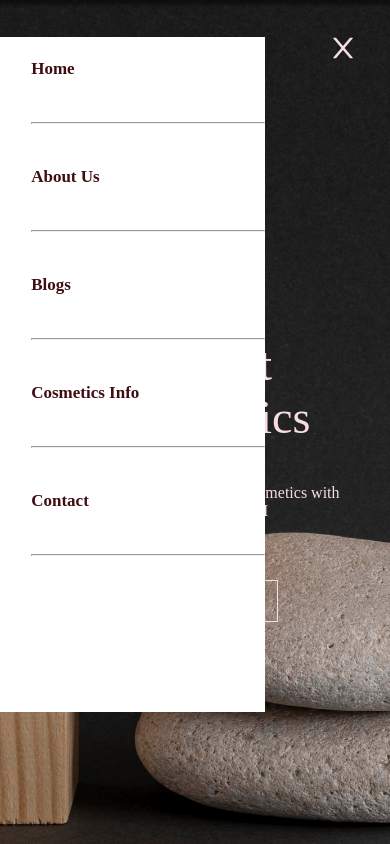
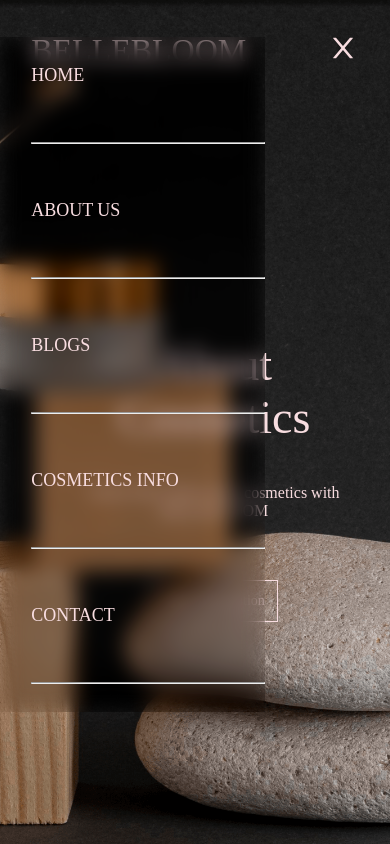
Before and after one commit to fikiivanov/BelleBloom, a Next.js app in the folder bellebloom/: page / in a window 390 px wide. Both pictures are taken after a click on the element 342 px from the left and 50 px from the top of the page. Shown: the top 844 px of the page. Built offline with nearby package versions, Linux system fonts and the light colour scheme.

Commit message:
add animation on navbar mobile version

```diff
--- a/bellebloom/src/app/components/Header/Header.jsx
+++ b/bellebloom/src/app/components/Header/Header.jsx
@@ -1,30 +1,41 @@
 "use client";
-import {React,  useEffect,  useState } from "react";
+import { React, useState } from "react";
 import NavbarDesc from "./NavbarDesc";
 import style from "./style.scss";
-import { AiOutlineMenu,  AiOutlineClose } from "react-icons/ai";
+import { AiOutlineMenu, AiOutlineClose } from "react-icons/ai";
 import NavbarMob from "./NavbarMob";
+import { motion } from "framer-motion";
 
-const Header = ({caller}) => {
+const Header = ({ caller }) => {
   const [open, setOpen] = useState(false);
 
-  const headerClassName = caller === 'hero' ? 'header-hero' : 'header';
+  const headerClassName = caller === "hero" ? "header-hero" : "header";
 
   return (
-    <header className={headerClassName}  >
+    <header className={headerClassName}>
       <div className="shell">
         <div className="header__inner">
           <div className="logo">
             <p>BelleBloom</p>
           </div>
 
-          <NavbarDesc/>
+          <NavbarDesc />
 
-          {open&&<NavbarMob/>}
+          <NavbarMob isOpen={open} />
 
-          <div className="header__menu" onClick={() => setOpen(!open)}>
-            {open ?< AiOutlineClose  className="icon"/>: <AiOutlineMenu className="icon" />}
-          </div>
+          <motion.div
+            animate={{ rotate: open ? 0 : 360 }}
+            transition={{ type: "spring", stiffness: 40 }}
+            initial={{ pathLength: 0 }}
+            className="header__menu"
+            onClick={() => setOpen(!open)}
+          >
+            {open ? (
+              <AiOutlineClose className="icon" />
+            ) : (
+              <AiOutlineMenu className="icon" />
+            )}
+          </motion.div>
         </div>
       </div>
     </header>
--- a/bellebloom/src/app/components/Header/NavbarMob.jsx
+++ b/bellebloom/src/app/components/Header/NavbarMob.jsx
@@ -1,37 +1,42 @@
+"use client";
 import Link from "next/link";
 import React from "react";
+import { motion } from "framer-motion";
 
-const NavbarMob= () => {
+const NavbarMob = ({ isOpen }) => {
   return (
-    <nav className="nav-mob">
+    <motion.nav
+      animate={{ x: isOpen ? 0 : -350 }}
+      transition={{ type: "spring", stiffness: 100 }}
+      className="nav-mob"
+    >
       <ul>
         <li>
-            <Link href={"/"}>Home</Link>
+          <Link href={"/"}>Home</Link>
         </li>
-        <hr/>
+        <hr />
 
         <li>
-            <Link href={"about"}>About Us</Link>
+          <Link href={"about"}>About Us</Link>
         </li>
-        <hr/>
+        <hr />
 
         <li>
-            <Link href={"blogs"}>Blogs</Link>
+          <Link href={"blogs"}>Blogs</Link>
         </li>
-        <hr/>
+        <hr />
 
         <li>
-            <Link href={"products"}>Cosmetics Info</Link>
-
+          <Link href={"products"}>Cosmetics Info</Link>
         </li>
-        <hr/>
+        <hr />
 
         <li>
-            <Link href={"contact"}>Contact </Link>
+          <Link href={"contact"}>Contact </Link>
         </li>
-        <hr/>
+        <hr />
       </ul>
-    </nav>
+    </motion.nav>
   );
 };
 
--- a/bellebloom/src/app/components/Header/style.scss
+++ b/bellebloom/src/app/components/Header/style.scss
@@ -80,7 +80,7 @@
        .nav-mob {
         display: block;
         position: absolute;
-        background-color: $background-color;
+        backdrop-filter: blur(10px) brightness(80%) contrast(120%);;
         margin-top:37px;
         padding-left: 8vw;
         top: 0;
@@ -88,7 +88,6 @@
         height: 80vh;
         width: 60vw;
         z-index: 3;
-        font-weight: 600;
        }
 
        .nav-mob ul {
@@ -97,9 +96,15 @@
         display: flex;
         justify-content: space-around;
         flex-direction: column;
+        text-align: left;
+
+        hr {
+          background-color: $main-color;
+        }
        }
        .nav-mob ul a {
-        font-size: calc( var(--font-size) + 5px);
+        font-size: calc( var(--font-size) + 8px);
+        text-transform: uppercase;
         color: $main-color;
 
        }
@@ -119,7 +124,7 @@
       .nav-mob {
        display: block;
        position: absolute;
-       background-color: $background-color;
+       backdrop-filter: blur(10px) brightness(80%) contrast(120%);;
        margin-top:37px;
        padding-left: 8vw;
        top: 0;
@@ -127,22 +132,19 @@
        height: 80vh;
        width: 60vw;
        z-index: 3;
-       font-weight: 600;
       }
 
       .nav-mob ul {
        width: 100%;
-       height: 80%;
+       height: 100%;
        display: flex;
        justify-content: space-around;
        flex-direction: column;
       }
       .nav-mob ul a {
-       font-size: calc( var(--font-size) + 5px);
-       color: $main-color;
-
+       font-size: calc( var(--font-size) + 6px);
+       color: $primary-color;
+       text-transform: uppercase;
       }
-
-
    }
 }
```
